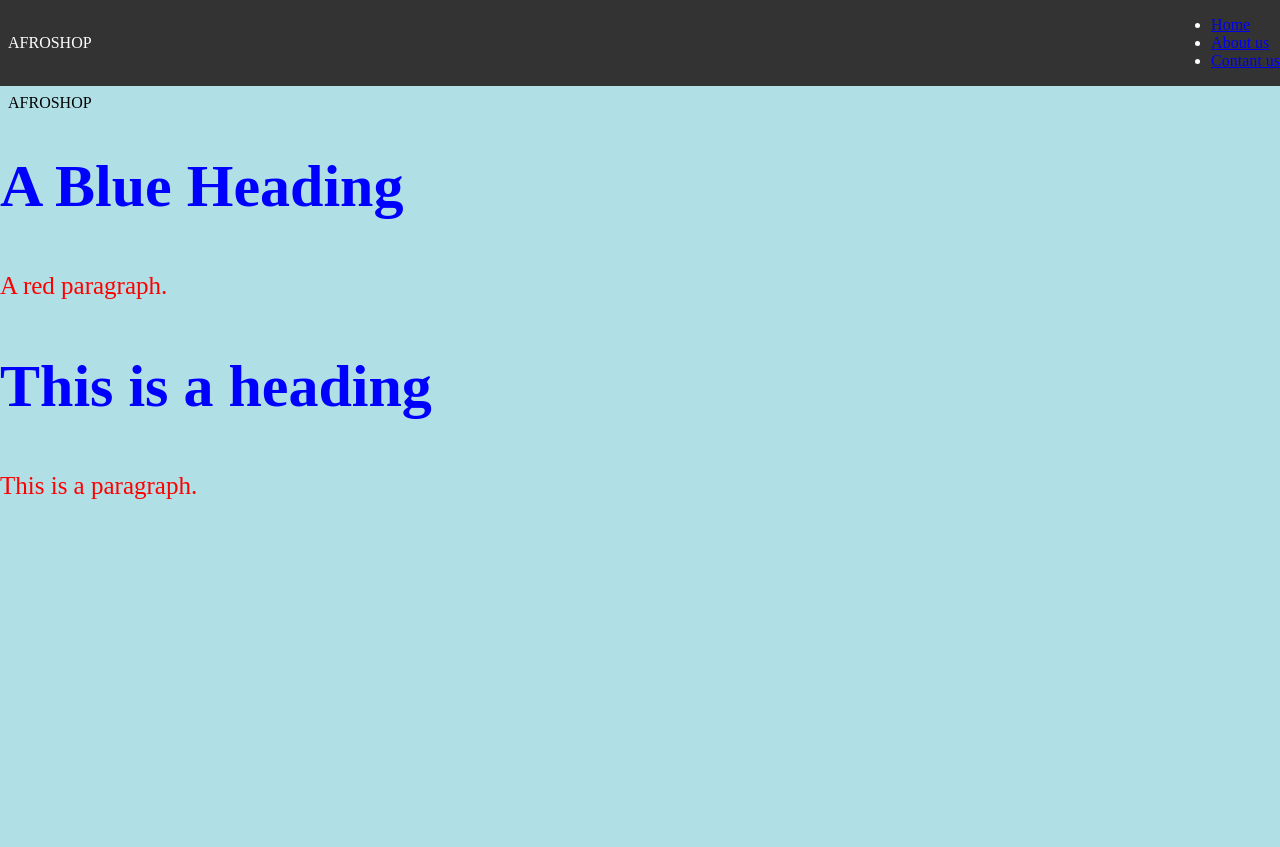
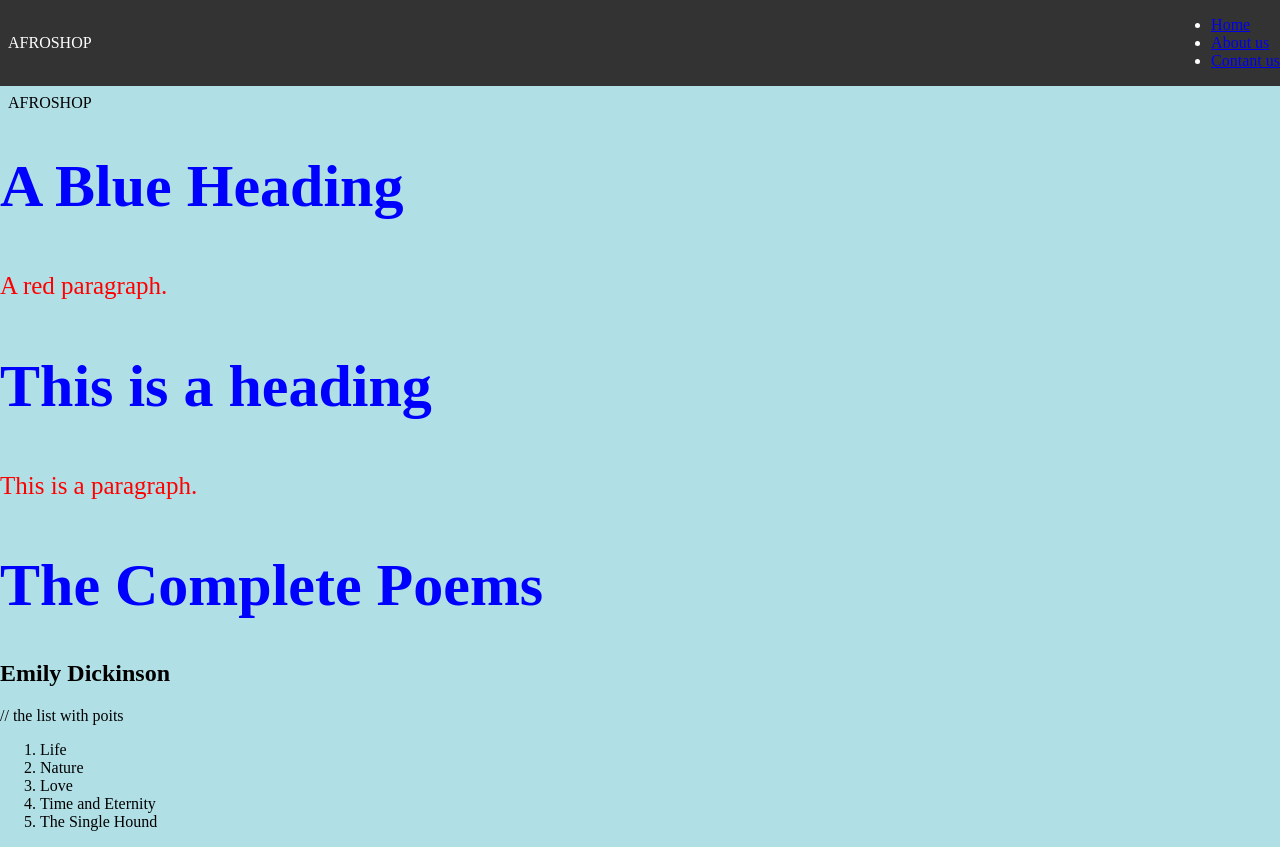
Before and after one commit to giftxenon/ecommercesite, a website: page index.html in a window 1280 px wide. Before the commit the page ends 800 px from the top, so only its background shows below. Drawn offline with Linux system fonts and the light colour scheme.

Commit message:
Update index.html
list with points

```diff
--- a/index.html
+++ b/index.html
@@ -41,3 +41,13 @@ p    {color: red;}
 
 </body>
 </html>
+<h1>The Complete Poems</h1>
+<h2>Emily Dickinson</h2>
+// the list with poits
+<ol>
+<li>Life</li>
+<li>Nature</li>
+<li>Love</li>
+<li>Time and Eternity</li>
+<li>The Single Hound</li>
+</ol>
```
